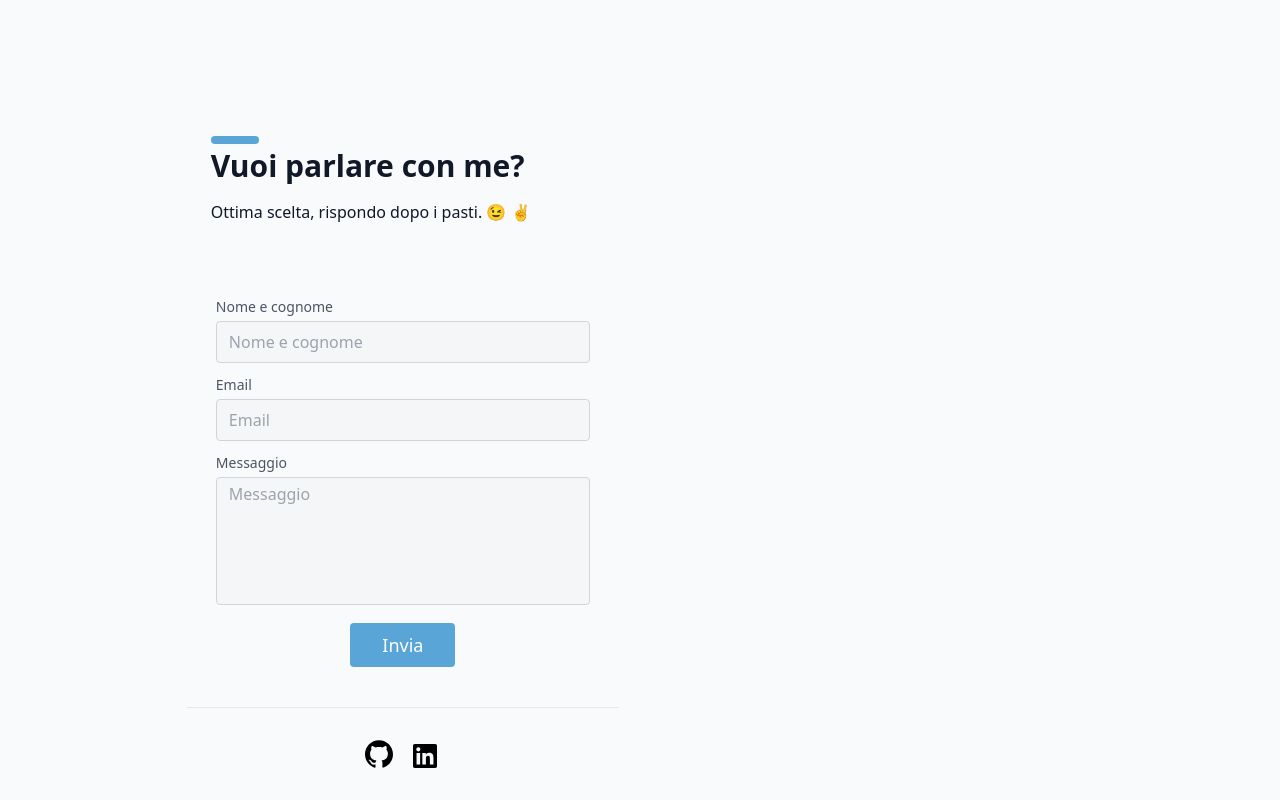
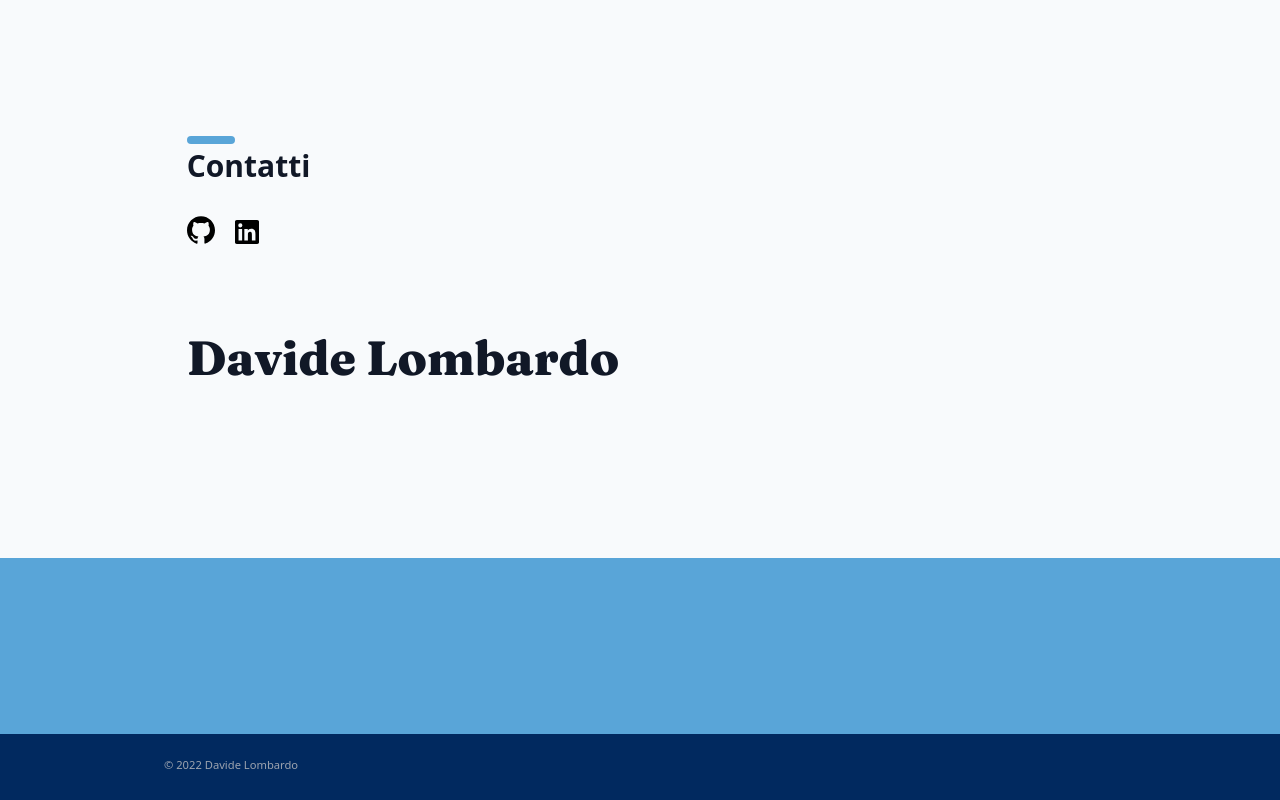
Before and after one commit to davide-lombardo/personal-portfolio, a React (Create React App) app: page / in a window 1280 px wide. Shown: the part 2500-3300 px from the top of the page. Built offline with nearby package versions, Linux system fonts and the light colour scheme.

Commit message:
removed form section

```diff
--- a/src/components/Contact.js
+++ b/src/components/Contact.js
@@ -1,138 +1,13 @@
-import classNames from 'classnames';
-import emailjs from 'emailjs-com';
-import { useState } from 'react';
 import { RiLinkedinBoxFill } from 'react-icons/ri';
 import { SiGithub } from 'react-icons/si';
-import { VscError } from 'react-icons/vsc';
 
 const Contact = () => {
+    return (
+        <section className="text-gray-900 mt-44 flex flex-col md:flex-row mx-20" id='contact'>
+            <div className="mb-20">
+                <h1 className="secondary-title">Contatti</h1>
 
-    const [ error, setError ] = useState('')
-    const [ success, setSuccess ] = useState('')
-    const [ isItemRemoved, setIsItemRemoved ] = useState(false)
-
-
-    const [ formState, setFormState ] = useState({
-        name: '',
-        email: '',
-        message: '',
-    })
-
-    const { name, email, message } = formState
-
-    const handleChange = (e) => {
-        let { name, value } = e.target
-        setFormState({ ...formState, [name]: value })
-    }
-
-    const handleSubmit = (e) => {
-        e.preventDefault();
-
-        try {
-            setError('')
-
-            emailjs.sendForm('portfolio', 'template_8sf33ta', e.target, "user_XG3GN1haMQ6noZ8y9ErmE")
-            .then((response) => {
-                console.log('SUCCESS', response.status, response.text);
-                setSuccess('Invio riuscito')
-            }, (error) => {
-                console.log('ERROR', error);
-            });
-        } catch {
-            setError('Oops, Invio non riuscito')
-        }
-        setFormState({name: '', email: '', message: ''})
-    };
-
-    return (
-        <section className="text-gray-900 mt-44 min-w-full flex flex-col md:flex-row" id='contact'>
-            <div className="lg:pb-16 lg:px-20">
-                <div className="mb-10 flex flex-col justify-items-center mx-6">
-                    <h1 className="secondary-title">Vuoi parlare con me?</h1>
-                    <p className=" leading-relaxed text-base font-medium">Ottima scelta, rispondo dopo i pasti. &#x1F609; &#9996;</p>
-                </div>
-
-                <div className="flex justify-center">
-                    <div className="flex sm:justify-items-start flex-wrap">
-                        <form onSubmit={handleSubmit} className='flex flex-col'>
-                            <div className="p-1 w-full">
-                            {
-                                (error) ?
-                                <div role="alert" className={classNames([
-                                    "bg-red-100 border border-red-400 text-red-700 px-4 py-3 rounded mb-4 relative"
-                                    + (isItemRemoved ? " hidden" : " flex")
-                                    ])}
-                                >
-                                    {error}
-                                    <span className="absolute top-0 bottom-0 right-0 px-4 py-3">
-                                        <VscError onClick={() => setIsItemRemoved(!isItemRemoved)} className='cursor-pointer hover:opacity-50 fill-current h-6 w-6 text-red-500'/>
-                                    </span>
-                                </div>
-
-                                : (success) ?
-                                <div role="alert" className={classNames([
-                                    "bg-teal-100 border border-teal-500 text-teal-900 px-4 py-3 rounded mb-4 relative"
-                                    + (isItemRemoved ? " hidden" : " flex")
-                                    ])}
-                                >
-                                    {success}
-                                    <span className="absolute top-0 bottom-0 right-0 px-4 py-3">
-                                        <VscError onClick={() => setIsItemRemoved(!isItemRemoved)} className='cursor-pointer hover:opacity-50 fill-current h-6 w-6 text-teal-900'/>
-                                    </span>
-                                </div> : null
-                            }
-                                <div className="relative">
-                                    <label htmlFor="name" className="leading-7 text-sm text-gray-600">Nome e cognome</label>
-                                    <input
-                                        type="text"
-                                        id="name"
-                                        name="name"
-                                        placeholder='Nome e cognome'
-                                        onChange={handleChange}
-                                        value={name || ''}
-                                        required
-                                        className="input"
-                                    />
-                                </div>
-                            </div>
-                            <div className="p-1 w-full">
-                                <div className="relative">
-                                    <label htmlFor="email" className="leading-7 text-sm text-gray-600">Email</label>
-                                    <input
-                                        type="email"
-                                        id="email"
-                                        name="email"
-                                        placeholder='Email'
-                                        onChange={handleChange}
-                                        value={email || ''}
-                                        required
-                                        className="input"
-                                    />
-                                </div>
-                            </div>
-                            <div className="p-1 w-full">
-                                <div className="relative">
-                                    <label htmlFor="message" className="leading-7 text-sm text-gray-600">Messaggio</label>
-                                    <textarea
-                                        type="text"
-                                        id="message"
-                                        name="message"
-                                        placeholder='Messaggio'
-                                        onChange={handleChange}
-                                        value={message || ''}
-                                        required
-                                        className="w-full bg-gray-100 bg-opacity-50 rounded border border-gray-300 focus:border-orange-300 focus:bg-white focus:ring-2 focus:ring-orange-100 h-32 text-base outline-none text-gray-700 py-1 px-3 resize-none leading-6 transition-colors duration-200 ease-in-out"
-                                    ></textarea>
-                                </div>
-                            </div>
-                            <div className="p-2 w-full">
-                                <button type='submit' value='Send' className="flex mx-auto text-white bg-sky-300 border-0 py-2 px-8 focus:outline-none hover:bg-sky-100 rounded text-lg">Invia</button>
-                            </div>
-                        </form>
-
-                    </div>
-                </div>
-                <div className="flex flex-col p-4 pt-8 mt-8 border-t border-gray-200">
+                <div className="mt-8">
                     <span className='inline-flex justify-center'>
                         <a href='https://github.com/davide-lombardo' rel="noopener noreferrer" target="_blank">
                             <SiGithub className='w-7 h-7 fill-black hover:opacity-80'/>
@@ -142,7 +17,7 @@ const Contact = () => {
                         </a>
                     </span>
                 </div>
-                <div className='flex justify-center lg:justify-end mt-20 mb-20'>
+                <div className='flex justify-start lg:justify-end mt-20 mb-20'>
                     <h4 className="text-5xl md:text-4xl lg:text-5xl mb-4 font-display font-extrabold">Davide Lombardo</h4>
                 </div>
             </div>
--- a/src/components/Footer.js
+++ b/src/components/Footer.js
@@ -1,11 +1,15 @@
 const Footer = () => {
+
+  const today = new Date();
+  const year = today.getFullYear();
+
   return (
     <section className="hidden sm:block">
       <footer className="bg-sky-300 px-36 text-gray-800 h-44"></footer>
       <footer className="bg-blue-300 px-36 text-gray-400">
         <div className="container p-5 mx-auto flex justify-between sm:flex-row flex-col">
           <p className="text-sm font-medium">
-            Sviluppato da Davide Lombardo 2024
+            <small>© {year} Davide Lombardo</small>
           </p>
         </div>
       </footer>
```
Also changed, not shown: 1 other file (tests, documents, lock files or other folders).
